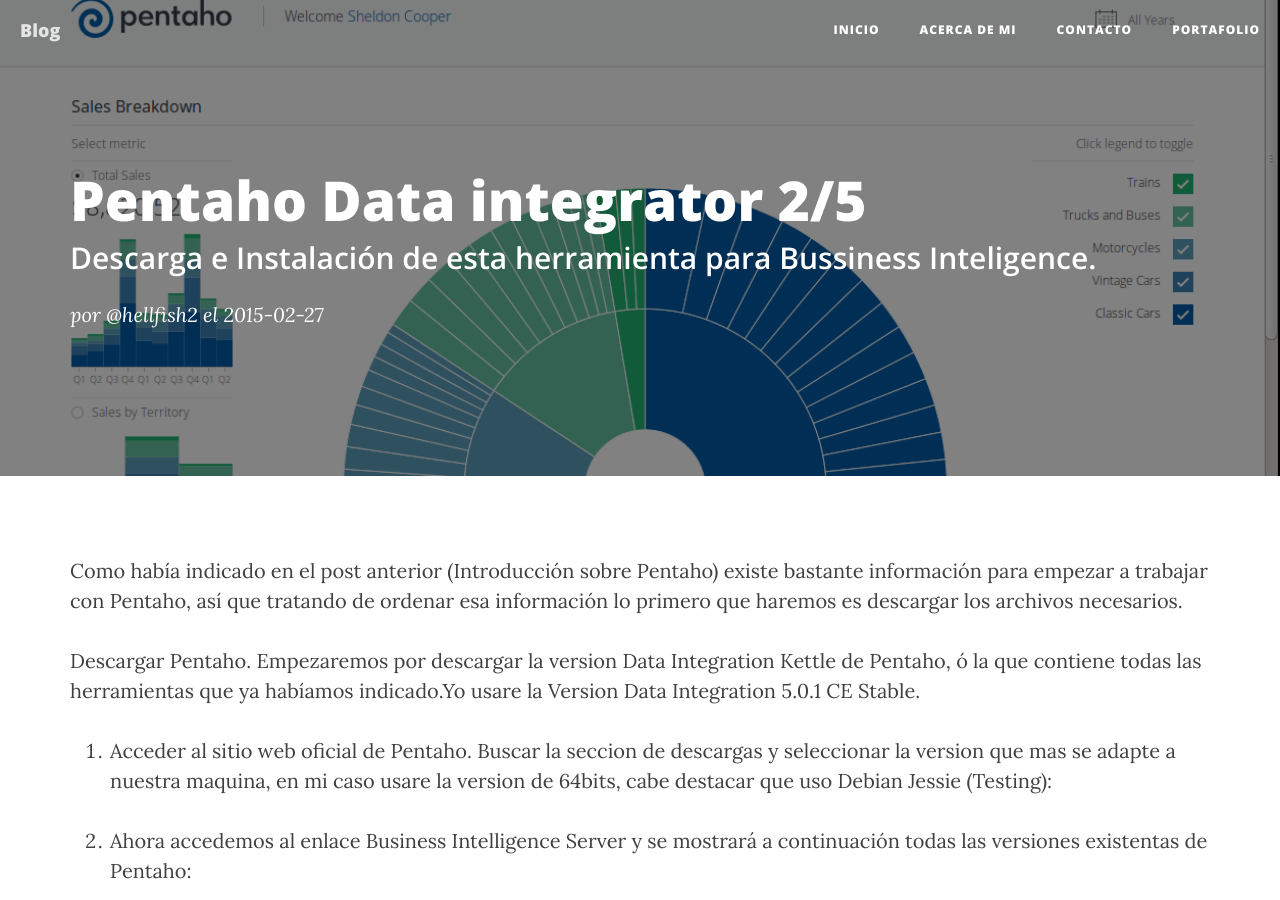
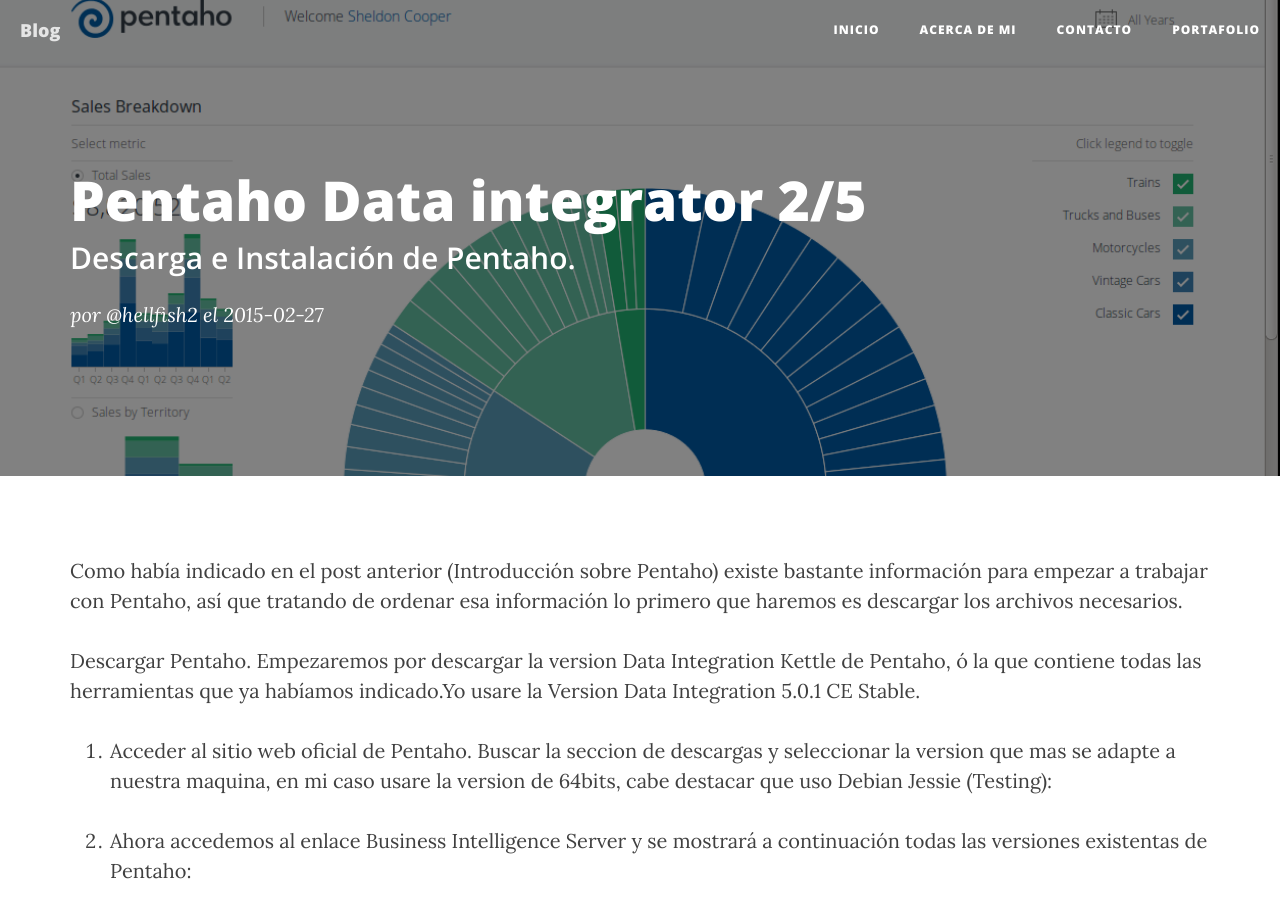
Before and after one commit to hellfish2/hellfish2.github.io, a Jekyll site: the page built from _posts/2015-02-27-Pentaho-data-integrator-2.markdown, in a window 1280 px wide and 900 px high. Built offline with Jekyll 4.4.1, drawn with Linux system fonts in a browser that asks for light colours; nearby versions of some CDN libraries.

Commit message:
update layout and subtitles

```diff
--- a/_posts/2015-02-27-Pentaho-data-integrator-2.markdown
+++ b/_posts/2015-02-27-Pentaho-data-integrator-2.markdown
@@ -1,7 +1,7 @@
 ---
 layout:     post
 title:      "Pentaho Data integrator 2/5"
-subtitle:   "Descarga e Instalación de esta herramienta para Bussiness Inteligence."
+subtitle:   "Descarga e Instalación de Pentaho."
 date:       2015-02-27 22:00:00
 author:     "@hellfish2"
 header-img: "img/pentaho.png"
--- a/_posts/2015-02-27-atom-debian.markdown
+++ b/_posts/2015-02-27-atom-debian.markdown
@@ -1,7 +1,7 @@
 ---
 layout:     post
 title:      "Como instalar Atom Editor en Debian Linux."
-subtitle:   "IDE desarrollado por github, amado por todos los desarrolladores"
+subtitle:   "IDE desarrollado por github para todos los desarrolladores"
 date:       2015-02-27 13:00:00
 author:     "@hellfish2"
 header-img: "img/atom2.png"
--- a/_posts/2015-02-27-postgresql-debian-7.markdown
+++ b/_posts/2015-02-27-postgresql-debian-7.markdown
@@ -1,7 +1,7 @@
 ---
 layout:     post
 title:      "Como instalar PostgreSQL en Debian 7"
-subtitle:   "Tutorial para tener instalado postgresql en debian 7."
+subtitle:   "Tutorial postgresql en debian 7."
 date:       2015-02-27 14:00:00
 author:     "@hellfish2"
 header-img: "img/postgresql.jpg"
--- a/_posts/2015-02-27-virtualenv-python.markdown
+++ b/_posts/2015-02-27-virtualenv-python.markdown
@@ -1,7 +1,7 @@
 ---
 layout:     post
 title:      "Uso y mejores practicas de Virtualenv para Python"
-subtitle:   "Herramienta de desarrollo para entornos python"
+subtitle:   "Herramienta de desarrollo"
 date:       2015-02-27 12:00:00
 author:     "@hellfish2"
 header-img: "img/python.jpg"
--- a/_posts/2015-03-04-Pentaho-data-integrator-4.markdown
+++ b/_posts/2015-03-04-Pentaho-data-integrator-4.markdown
@@ -1,7 +1,7 @@
 ---
 layout:     post
 title:      "Pentaho Data integrator 4/5"
-subtitle:   "Creando nuestra primera Transformación."
+subtitle:   "Primera Transformación."
 date:       2015-03-03 01:48:00
 author:     "@hellfish2"
 header-img: "img/pentaho.png"
--- a/_posts/2015-03-04-Pentaho-data-integrator-5.markdown
+++ b/_posts/2015-03-04-Pentaho-data-integrator-5.markdown
@@ -1,7 +1,7 @@
 ---
 layout:     post
 title:      "Pentaho Data integrator 5/5"
-subtitle:   "Creando nuestro primer Job a partir de nuestra primera transformación."
+subtitle:   "Primer Job en PDI."
 date:       2015-03-03 01:48:00
 author:     "@hellfish2"
 header-img: "img/pentaho.png"
```
